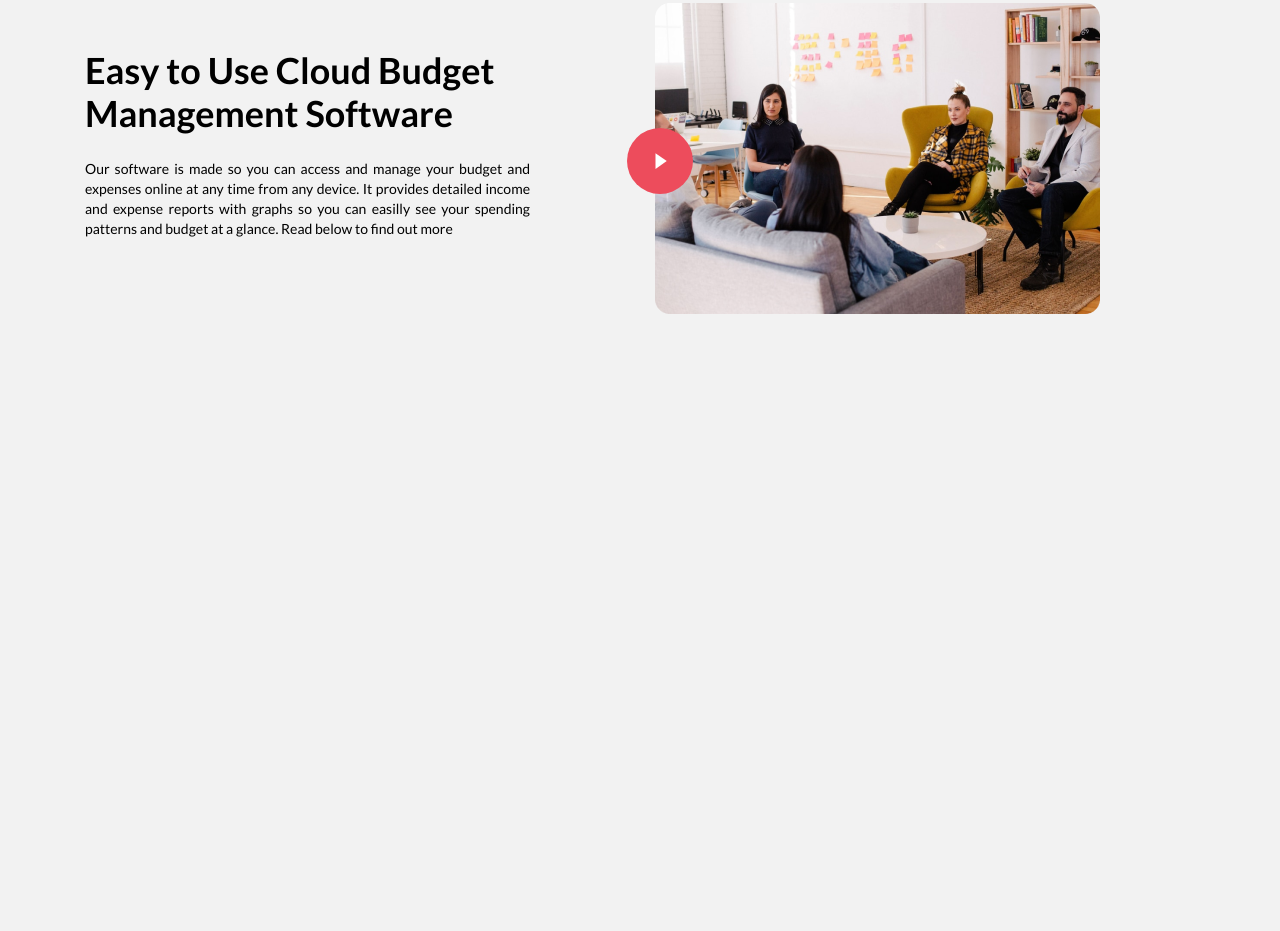
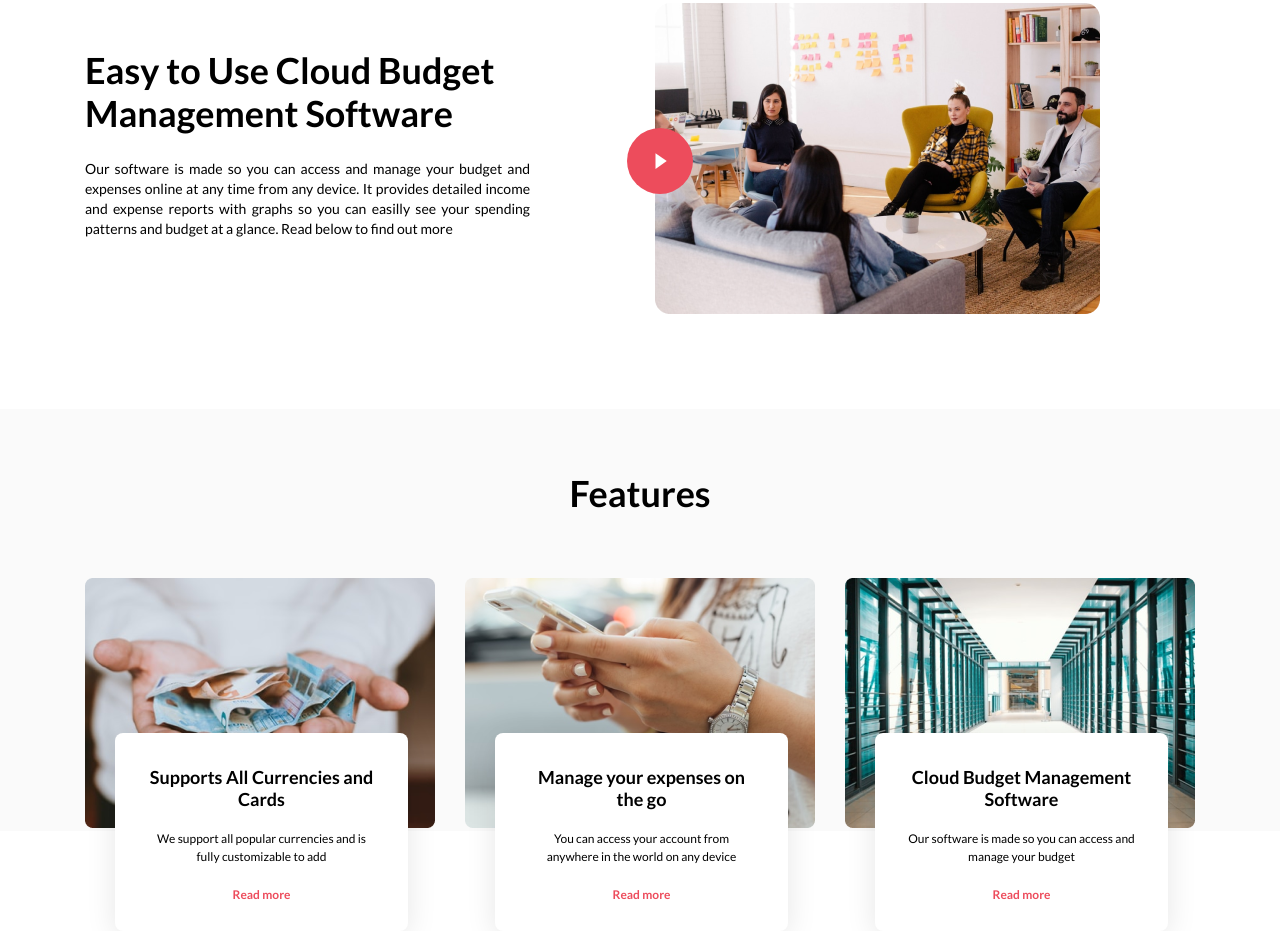
Before and after one commit to tatysheva/cloudbudget, a website built with Parcel: page index.html in a window 1280 px wide. Shown: the part 891-1822 px from the top of the page. Before the commit the page ends 1300 px from the top, so only its background shows below. Built offline with nearby package versions, Linux system fonts and the light colour scheme.

Commit message:
feat: add features section

```diff
--- /dev/null
+++ b/css/_features.scss
@@ -0,0 +1,53 @@
+#features {
+    background: #fafafa;
+}
+
+.features-title {
+    font-size: 3.6rem;
+    line-height: 43px;
+    text-align: center;
+    padding: 63px 0;
+}
+
+.features-content {
+    display: flex;
+    justify-content: space-between;
+}
+
+.features__background {
+    position: relative;
+}
+
+.features-description {
+    position: absolute;
+    text-align: center;
+    width: 293px;
+    height: 198px;
+    margin-top: -30px;
+    background-color: red;
+    padding: 33px;
+    background: #ffffff;
+    box-shadow: 0px 5px 30px rgba(0, 0, 0, 0.1);
+    border-radius: 8px;
+    left: 30px;
+    top: 185px;
+    margin-bottom: 124px;
+}
+
+.features-description__title {
+    font-size: 1.8rem;
+}
+
+.features-description__subtitle {
+    font-size: 1.2rem;
+    line-height: 18px;
+    padding: 20px 0;
+}
+
+.features-description__link {
+    text-decoration: none;
+    color: #ed4c5c;
+    font-weight: bold;
+    font-size: 1.2rem;
+    line-height: 18px;
+}
--- a/css/style.scss
+++ b/css/style.scss
@@ -11,7 +11,7 @@ html {
 }
 
 body {
-    background: #f2f2f2;
+    background: #ffffff;
     margin: 0 auto;
     font-size: 1.2rem;
     font-family: 'Lato', sans-serif;
@@ -32,4 +32,5 @@ a {
 
 @import "./header";
 @import "./hero";
-@import "./overview"
+@import "./overview";
+@import "./features";
--- a/index.html
+++ b/index.html
@@ -67,6 +67,37 @@
             </div>
         </div>
     </section>
+    <section id="features">
+        <div class="container">
+            <h2 class="features-title">Features</h2>
+            <div class="features-content">
+                <div class="features__background">
+                    <img src="./img/features1.png" alt="">
+                    <div class="features-description">
+                        <h3 class="features-description__title">Supports All Currencies and Cards</h3>
+                        <p class="features-description__subtitle">We support all popular currencies and is fully customizable to add</p>
+                        <a href="#" class="features-description__link">Read more</a>
+                    </div>
+                </div>
+                <div class="features__background">
+                    <img src="./img/features2.png" alt="">
+                    <div class="features-description">
+                        <h3 class="features-description__title">Manage your expenses on the go</h3>
+                        <p class="features-description__subtitle">You can access your account from anywhere in the world on any device</p>
+                        <a href="#" class="features-description__link">Read more</a>
+                    </div>
+                </div>
+                <div class="features__background">
+                    <img src="./img/features3.png" alt="">
+                    <div class="features-description">
+                        <h3 class="features-description__title">Cloud Budget Management Software</h3>
+                        <p class="features-description__subtitle"> Our software is made so you can access and manage your budget</p>
+                        <a href="#" class="features-description__link">Read more</a>
+                    </div>
+                </div>
+            </div>
+        </div>
+    </section>
 </body>
 
 </html>
```
